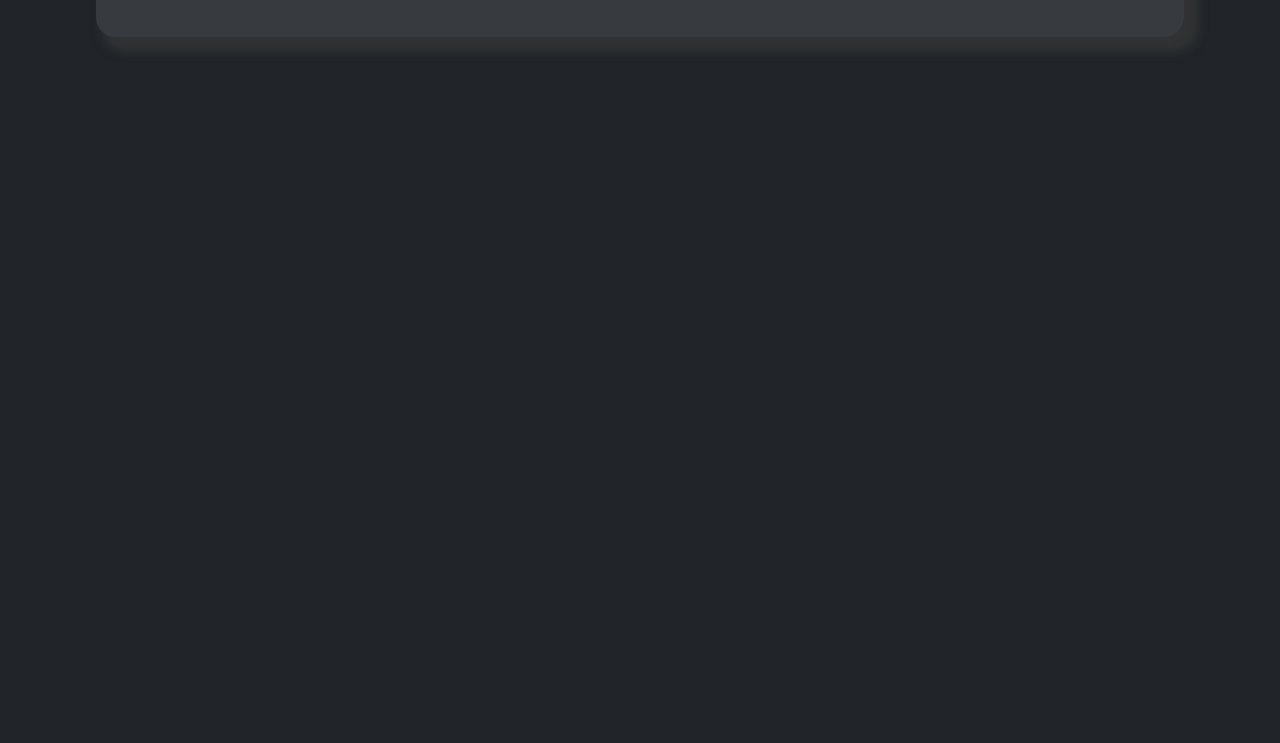
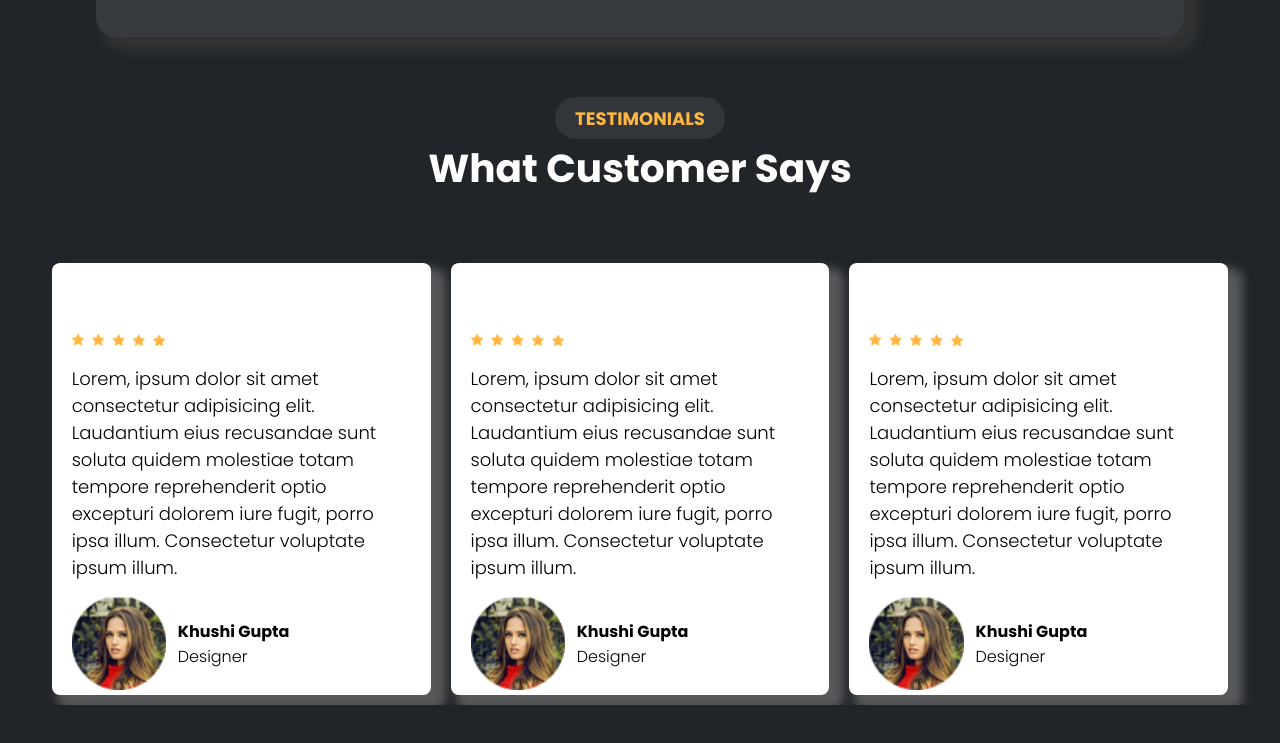
Before and after one commit to swoyam2609/frontend-learning-advanced, a plain HTML site: page index.html in a window 1280 px wide. Shown: the part 2023-2766 px from the top of the page. After the commit the page ends 2728 px from the top, so only its background shows below. Drawn offline with Linux system fonts and the light colour scheme.

Commit message:
added customer review part

```diff
--- a/index.css
+++ b/index.css
@@ -37,7 +37,7 @@
 body {
     background: #212529;
     margin: 0;
-    height: 4809px;
+    height: fit-content;
 }
 
 /* Creating the Nav Bar */
@@ -319,7 +319,7 @@ div.hireme>p {
     margin-top: 10px;
 }
 
-p>a{
+p>a {
     color: antiquewhite;
     font-size: 18px;
     font-family: poppins-bold;
@@ -365,7 +365,124 @@ div.skill3 {
     margin: auto;
 }
 
-div.skill3>img:hover{
+div.skill3>img:hover {
     transform: scale(1.5);
     transition: all .5s ease-in-out;
 }
+
+
+/* What Customer Says */
+
+div.testimonials {
+    position: relative;
+    width: 170px;
+    height: 42px;
+    text-align: center;
+    background: rgba(255, 255, 255, 0.08);
+    border-radius: 50px;
+    margin: auto;
+}
+
+div.testimonials>p {
+    color: #FFB742;
+    font-size: 18px;
+    font-family: poppins-bold;
+    margin: auto;
+    padding: 8px;
+}
+
+p.customer {
+    position: relative;
+    margin: auto;
+    font-family: poppins-bold;
+    color: white;
+    font-size: 39px;
+}
+
+div.customer {
+    width: fit-content;
+    margin: auto;
+    margin-bottom: 55px;
+}
+
+div.customerflex,
+div.reviewid {
+    display: flex;
+    flex-direction: row;
+}
+
+div.customerflex{
+    height: fit-content;
+    width: fit-content;
+    margin: auto;
+    flex-wrap: wrap;
+}
+
+div.review>img, div.review>p, div.review>div {
+    padding-left: 20px;
+    padding-right: 20px;
+}
+
+div.review,
+div.reviewdetails {
+    display: flex;
+    flex-direction: column;
+}
+
+div.review {
+    margin-bottom: 10px;
+    margin-top: 10px;
+    position: relative;
+    width: 378.91px;
+    height: fit-content;
+    margin-left: 10px;
+    margin-right: 10px;
+    background: #FFFFFF;
+    border-radius: 7.92699px;
+    box-shadow: 10px 10px 10px 5px rgba(126, 126, 126, 0.568);
+}
+
+div.review>img {
+    width: 25%;
+    margin-top: 70px;
+}
+
+p.review {
+    font-family: poppins-light;
+    font-size: 18px;
+    padding-bottom: 20px;
+}
+
+
+div.reviewid{
+    height: fit-content;
+    align-items: baseline;
+}
+
+
+div.reviewid>img{
+    width: 18%;
+    height: 18%;
+}
+
+div.reviewdetails>p{
+    margin-top: 5px;
+}
+
+img.khushi {
+    position: absolute;
+    bottom: 5px;
+    width: 10%;
+}
+p.khushiname, p.khushigraphic {
+    margin: 0;
+    margin-left: 28%;
+}
+
+p.khushigraphic{
+    margin-bottom: 7%;
+}
+
+p.khushiname{
+    font-family: poppins-bold;
+}
--- a/index.html
+++ b/index.html
@@ -107,7 +107,8 @@
                 <p class="style">MY SKILLS</p>
             </div>
             <p id="aboutmeheading">What My Programming Skills Included</p>
-            <p id="aboutme">I develop simple, intuitive and responsive user interface that helps users get things done with less effort and time with those technologies.</p>
+            <p id="aboutme">I develop simple, intuitive and responsive user interface that helps users get things done
+                with less effort and time with those technologies.</p>
             <div class="hireme">
                 <p><a href="mailto:b121065@iiit-bh.ac.in">HIRE ME</a></p>
             </div>
@@ -129,6 +130,45 @@
     </div>
 
 
+
+    <!-- What Customer Says -->
+    <div class="testimonials">
+        <p class="style">TESTIMONIALS</p>
+    </div>
+    <div class="customer">
+        <p class="customer">What Customer Says</p>
+    </div>
+    <div class="customerflex">
+        <div class="review">
+            <img src="/Assets/stars.png" alt="">
+            <p class="review">Lorem, ipsum dolor sit amet consectetur adipisicing elit. Laudantium eius recusandae sunt soluta quidem
+                molestiae totam tempore reprehenderit optio excepturi dolorem iure fugit, porro ipsa illum. Consectetur
+                voluptate ipsum illum.</p>
+            <img class="khushi" src="/Assets/khushi.png" alt="">
+            <p class="khushiname">Khushi Gupta</p>
+            <p class="khushigraphic">Designer</p>
+        </div>
+        <div class="review">
+            <img src="/Assets/stars.png" alt="">
+            <p class="review">Lorem, ipsum dolor sit amet consectetur adipisicing elit. Laudantium eius recusandae sunt soluta quidem
+                molestiae totam tempore reprehenderit optio excepturi dolorem iure fugit, porro ipsa illum. Consectetur
+                voluptate ipsum illum.</p>
+            <img class="khushi" src="/Assets/khushi.png" alt="">
+            <p class="khushiname">Khushi Gupta</p>
+            <p class="khushigraphic">Designer</p>
+        </div>
+        <div class="review">
+            <img src="/Assets/stars.png" alt="">
+            <p class="review">Lorem, ipsum dolor sit amet consectetur adipisicing elit. Laudantium eius recusandae sunt soluta quidem
+                molestiae totam tempore reprehenderit optio excepturi dolorem iure fugit, porro ipsa illum. Consectetur
+                voluptate ipsum illum.</p>
+            <img class="khushi" src="/Assets/khushi.png" alt="">
+            <p class="khushiname">Khushi Gupta</p>
+            <p class="khushigraphic">Designer</p>
+        </div>
+
+    </div>
+
 </body>
 
 </html>
```
Also changed, not shown: Assets/khushi.png (added), Assets/stars.png (added).
